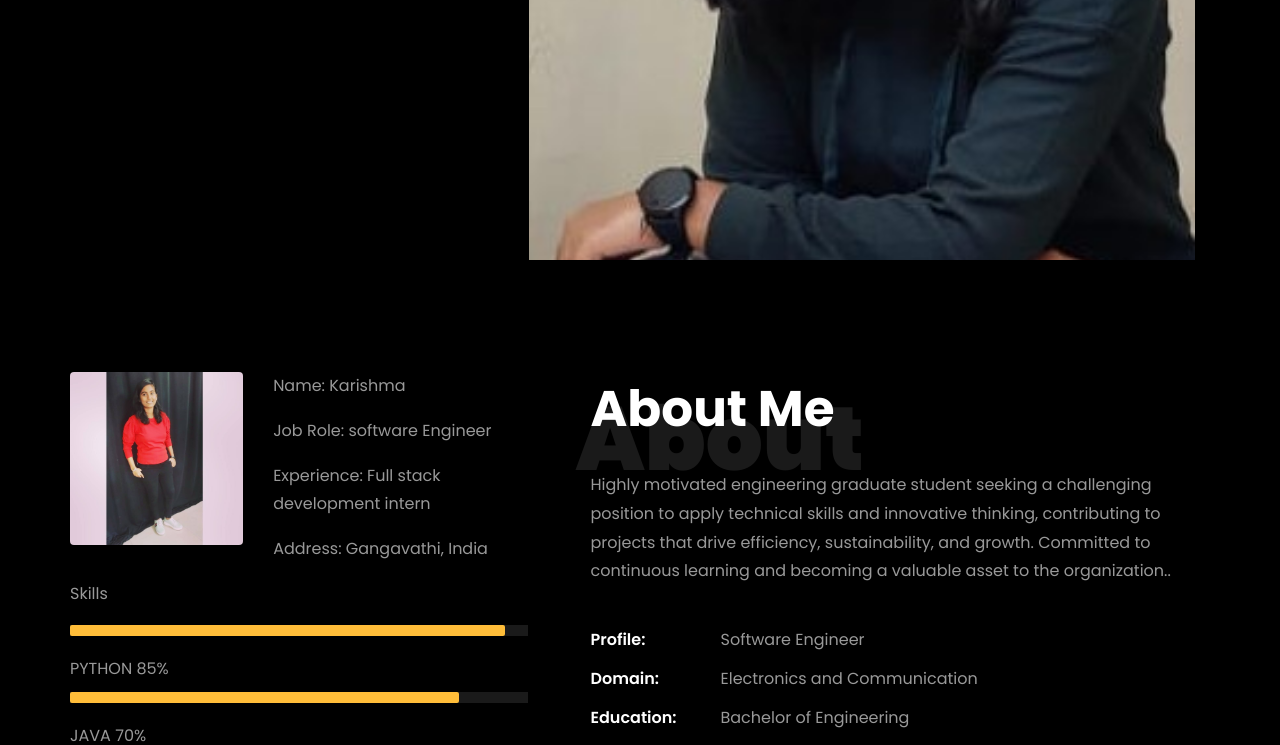
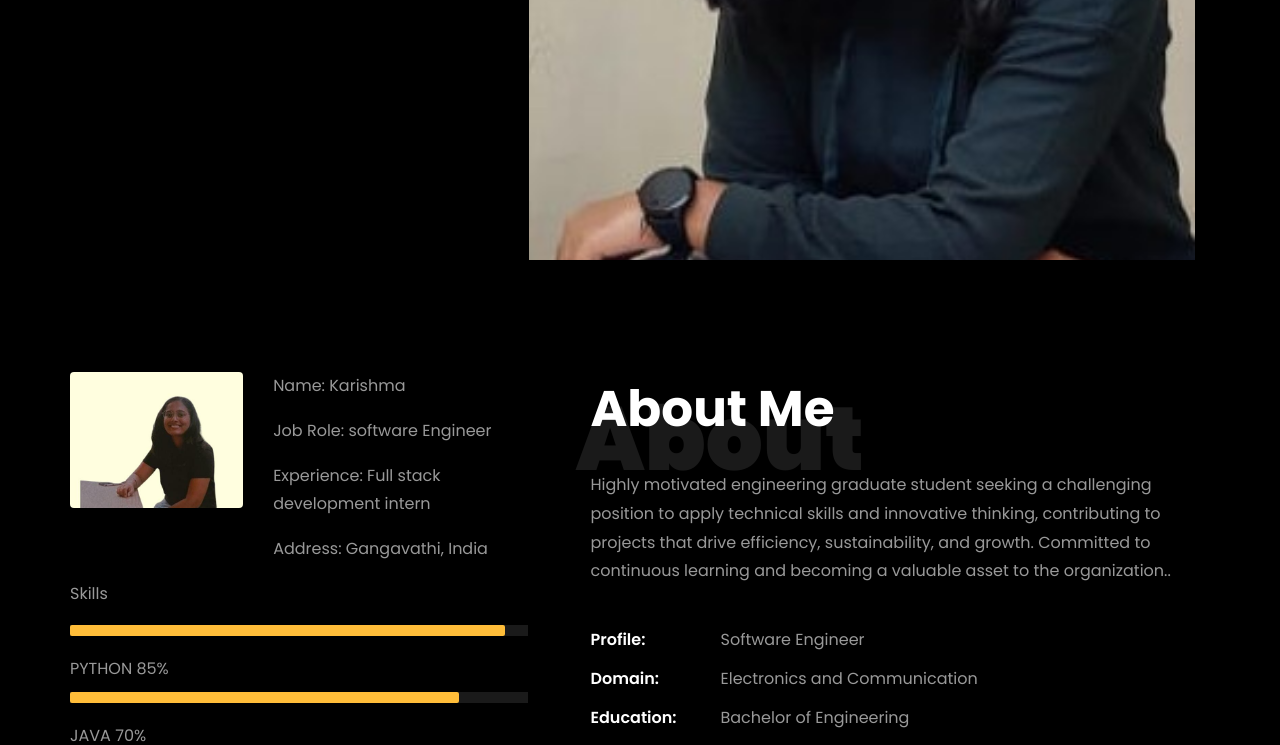
Before and after one commit to karishmakachu/Portfoilo, a plain HTML site: page index.html in a window 1280 px wide. Shown: the part 490-1235 px from the top of the page. Drawn offline with Linux system fonts and the light colour scheme; files whose address does not match are found by name.

Commit message:
Update index.html

```diff
--- a/index.html
+++ b/index.html
@@ -212,7 +212,7 @@
 								<div class="row">
 									<div class="col-sm-6 col-md-5">
 									  <div class="about-img">
-										<img src="images/abb.jpeg" class="img-fluid rounded b-shadow-a" alt="">
+										<img src="images/main.jpeg" class="img-fluid rounded b-shadow-a" alt="">
 									  </div>
 									</div>
 									<!-- Details next to profile image -->
```
